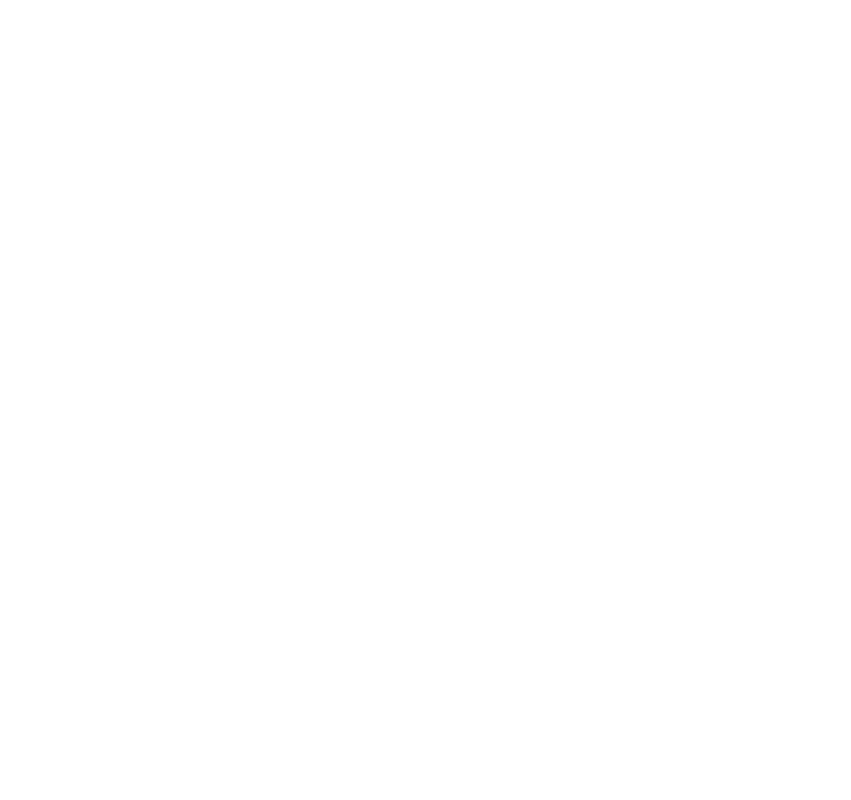
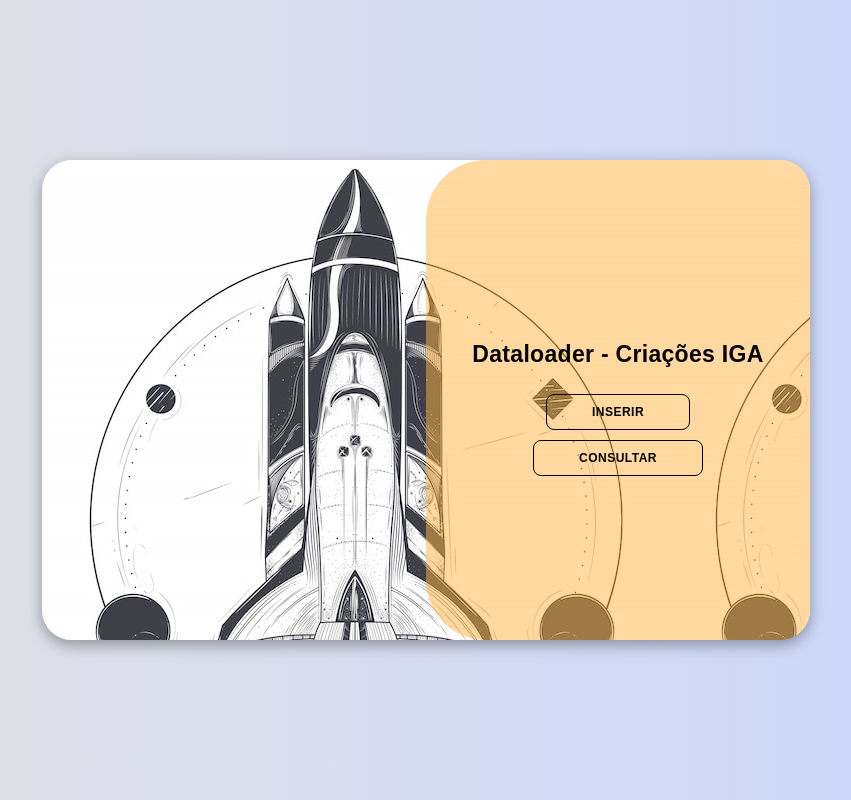
Before and after one commit to vitomartino/loader-csv, a plain HTML site: page index.html in a window 1280 px wide. Shown: the whole page, without its empty margins (214-1065 px from the left). Drawn offline with Linux system fonts and the light colour scheme.

Commit message:
Design sem CSV

```diff
--- a/index.html
+++ b/index.html
@@ -1,11 +1,58 @@
 <!DOCTYPE html>
 <html lang="en">
+
 <head>
     <meta charset="UTF-8">
     <meta name="viewport" content="width=device-width, initial-scale=1.0">
-    <title>Loader CSV</title>
+    <link rel="stylesheet" href="https://cdnjs.cloudflare.com/ajax/libs/font-awesome/6.4.2/css/all.min.css">
+    <link rel="stylesheet" href="style.css">
+    <title>Dataloader - Criações IGA</title>
 </head>
+
 <body>
 
+    <div class="container" id="container">
+        <div class="form-container sign-up">
+            <form>
+                <h1>Insira as informações</h1>
+
+                <input type="text" placeholder="RACF">
+
+                <label for="objeto">Escolha o Objeto</label>
+                <select id="objeto" name="objeto">
+                    <option value="veiculo">Veiculo</option>
+                    <option value="retomada">Retomada</option>
+                </select>
+
+                <label for="Empresa">Empresa</label>
+                <select id="empresas" name="empresas">
+                    <option value="portoSeguro">Porto Seguro</option>
+                    <option value="recovery">Recovery</option>
+                </select>
+
+                <button>Prosseguir</button>
+            </form>
+        </div>
+
+
+        <div class="form-container sign-in">
+
+        </div>
+        <div class="toggle-container">
+            <div class="toggle">
+                <div class="toggle-panel toggle-left">
+                    <button class="hidden" id="login">Voltar</button>
+                </div>
+                <div class="toggle-panel toggle-right">
+                    <h1>Dataloader - Criações IGA</h1>
+                    <button class="hidden" id="inserir">Inserir</button>
+                    <button class="hidden" id="">Consultar</button>
+                </div>
+            </div>
+        </div>
+    </div>
+
+    <script src="script.js"></script>
 </body>
+
 </html>
--- a/script.js
+++ b/script.js
@@ -0,0 +1,11 @@
+const container = document.getElementById('container');
+const inserirBtn = document.getElementById('inserir');
+const loginBtn = document.getElementById('login');
+
+inserirBtn.addEventListener('click', () => {
+    container.classList.add("active");
+});
+
+loginBtn.addEventListener('click', () => {
+    container.classList.remove("active");
+});
--- a/style.css
+++ b/style.css
@@ -0,0 +1,188 @@
+@import url('https://fonts.googleapis.com/css2?family=Montserrat:wght@300;400;500;600;700&display=swap');
+
+*{
+    margin: 0;
+    padding: 0;
+    box-sizing: border-box;
+    font-family: 'Jetbrains mono' , sans-serif;
+}
+
+body{
+    background-color: #c9d6ff;
+    background: linear-gradient(to right, #e2e2e2, #c9d6ff);
+    display: flex;
+    align-items: center;
+    justify-content: center;
+    flex-direction: column;
+    height: 100vh;
+}
+
+.container{
+    background-color: #ffffff;
+    background: url("images/x.jpeg");
+    border-radius: 30px;
+    box-shadow: 0 5px 15px rgba(0, 0, 0, 0.35);
+    position: relative;
+    overflow: hidden;
+    width: 768px;
+    max-width: 100%;
+    min-height: 480px;
+}
+
+.container h1 {
+    font-size: 23px;
+    line-height: 20px;
+    letter-spacing: 0.3px;
+    margin: 20px 0;
+    color: #000;
+}
+
+.container button{
+    background-color: #FFB340;
+    color: #000;
+    font-size: 12px;
+    padding: 10px 45px;
+    border: 1px solid transparent;
+    border-radius: 8px;
+    font-weight: 600;
+    letter-spacing: 0.5px;
+    text-transform: uppercase;
+    margin-top: 10px;
+    cursor: pointer;
+}
+
+.container button.hidden{
+    background-color: transparent;
+    border-color: #000;
+}
+
+.container form{
+    background-color: #fff;
+    display: flex;
+    align-items: center;
+    justify-content: center;
+    flex-direction: column;
+    padding: 0 40px;
+    height: 100%;
+}
+
+.container input{
+    background-color: #eee;
+    border: none;
+    margin: 8px 0;
+    padding: 10px 15px;
+    font-size: 13px;
+    border-radius: 8px;
+    width: 100%;
+    outline: none;
+}
+
+.form-container{
+    position: absolute;
+    top: 0;
+    height: 100%;
+    transition: all 0.6s ease-in-out;
+}
+
+.sign-in{
+    left: 0;
+    width: 50%;
+    z-index: 2;
+}
+
+.container.active .sign-in{
+    transform: translateX(100%);
+}
+
+.sign-up{
+    left: 0;
+    width: 50%;
+    opacity: 0;
+    z-index: 1;
+}
+
+.container.active .sign-up{
+    transform: translateX(100%);
+    opacity: 1;
+    z-index: 5;
+    animation: move 0.6s;
+}
+
+@keyframes move{
+    0%, 49.99%{
+        opacity: 0;
+        z-index: 1;
+    }
+    50%, 100%{
+        opacity: 1;
+        z-index: 5;
+    }
+}
+
+.toggle-container{
+    opacity: 100%;
+    position: absolute;
+    top: 0;
+    left: 50%;
+    width: 50%;
+    height: 100%;
+    overflow: hidden;
+    transition: all 0.6s ease-in-out;
+    z-index: 1000;
+    border-radius: 60px 0px 0px 60px;
+
+}
+
+.container.active .toggle-container{
+    transform: translateX(-100%);
+    border-radius: 0px 0px 0px 0;
+}
+
+.toggle{
+    background-color: rgba(255, 179, 64, 0.5);
+    opacity: 100%;
+    height: 100%;
+    color: #fff;
+    position: relative;
+    left: -100%;
+    height: 100%;
+    width: 200%;
+    transform: translateX(0);
+    transition: all 0.6s ease-in-out;
+}
+
+.container.active .toggle{
+    transform: translateX(50%);
+}
+
+.toggle-panel{
+    position: absolute;
+    width: 50%;
+    height: 100%;
+    display: flex;
+    align-items: center;
+    justify-content: center;
+    flex-direction: column;
+    padding: 0 30px;
+    text-align: center;
+    top: 0;
+    transform: translateX(0);
+    transition: all 0.6s ease-in-out;
+}
+
+.toggle-left{
+    transform: translateX(-200%);
+}
+
+.container.active .toggle-left{
+    transform: translateX(0);
+}
+
+.toggle-right{
+    right: 0;
+    transform: translateX(0);
+}
+
+.container.active .toggle-right{
+    transform: translateX(200%);
+}
```
Also changed, not shown: images/image-background.png (added), images/x.jpeg (added).
